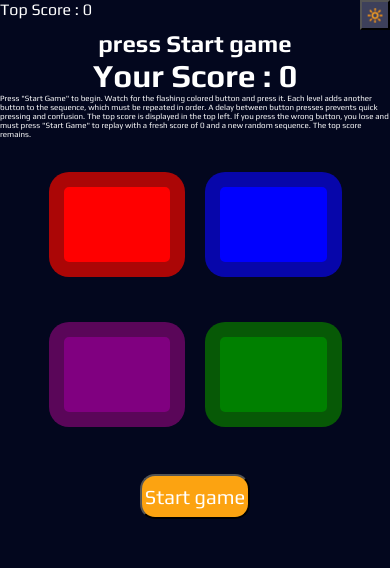
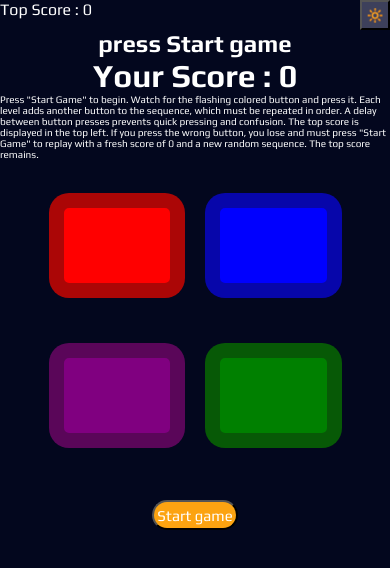
Before and after one commit to MujtabaSultan/Simons-game, a plain HTML site: page index.html in a window 390 px wide. Drawn offline with Linux system fonts and the light colour scheme.

```diff
--- a/css/style.css
+++ b/css/style.css
@@ -126,7 +126,7 @@ h2 {
     font-family: "Play", sans-serif;
     width: 100%;
     margin-top: 0;
-    font-size: 8px;
+    font-size: 4rm;
   }
 
   .container {
@@ -138,9 +138,19 @@ h2 {
   .gameBtn {
     width: 35%;
     height: 35%;
-
     margin: 0px 10px 0px 10px;
     border: 15px solid rgba(22, 19, 19, 0.356);
     border-radius: 20px;
   }
+  .startBtn {
+    height: 30px;
+    font-size: 15px;
+    margin-top: 5px;
+  }
 }
+
+@media (max-width: 500px) {
+  .instructions {
+    font-size: 10px;
+  }
+}
```
Also changed, not shown: 1 other file.
